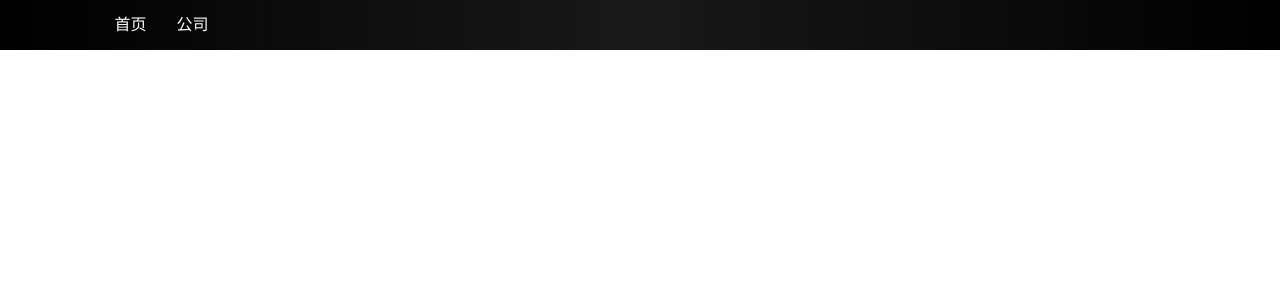
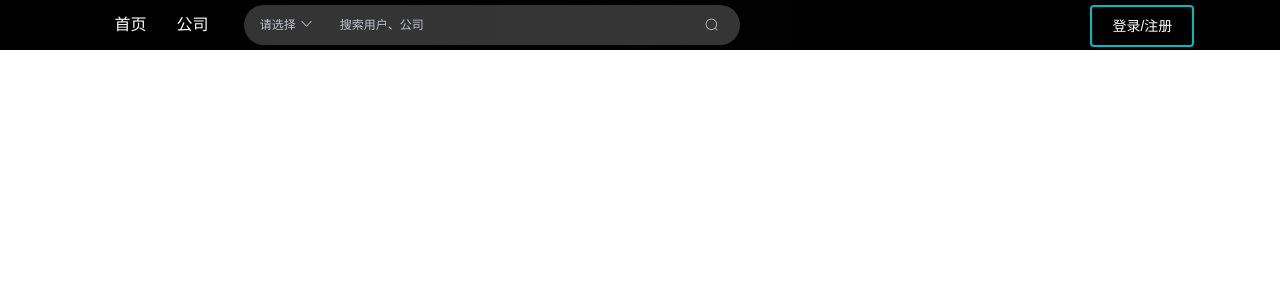
Before and after one commit to 2023-SE-13/24-SP-FrontEnd, a Vue app: page /home in a window 1280 px wide. Shown: the top 300 px of the page. Built offline with nearby package versions, Linux system fonts and the light colour scheme.

Commit message:
修改导航栏样式

```diff
--- a/src/components/NaviBar.vue
+++ b/src/components/NaviBar.vue
@@ -4,6 +4,19 @@
             <div class="navi-item" v-for="(naviUnit, index) in naviUnits" :key="index" @click="changeActive(index)"
                 :class="{ active: activeIndex === index }">
                 <router-link :to="naviUnit.link_to">{{ naviUnit.content }}</router-link>
+            </div>
+            <div class="navi-search" v-show="this.$route.path !== '/main'">
+                <el-select v-model="select" :popper-append-to-body="false" slot="prepend" class="navi-select">
+                    <el-option label="用户" value="1" @click="select = '用户'"></el-option>
+                    <el-option label="公司" value="2" @click="select = '公司'"></el-option>
+                </el-select>
+                <el-input placeholder="搜索用户、公司" v-model="input" class="navi-input" @input="allow"
+                    @keyup.enter.native="search">
+                    <el-button slot="suffix" icon="el-icon-search" @click="search" ref="button"></el-button>
+                </el-input>
+            </div>
+            <div v-show="!isLogin" class="loginButton">
+                <el-button @click="gotoLogin">登录/注册</el-button>
             </div>
         </div>
 
@@ -18,27 +31,46 @@ export default {
             naviUnits: [
                 { content: "首页", link_to: "/main" },
                 { content: "公司", link_to: "/company" }
-            ]
+            ],
+            isLogin: false,
+            select: '',
+            input: ''
         }
     },
     methods: {
         changeActive(index) {
             this.activeIndex = index
             console.log(this.activeIndex)
+        },
+        gotoLogin() {
+            this.$router.push("/login")
+            // this.isLogin = true
+        },
+        allow() {
+            if (this.input !== null && this.input !== '') {
+                this.$refs.button.$el.style.cursor = 'pointer'
+            } else {
+                this.$refs.button.$el.style.cursor = 'not-allowed'
+            }
         }
     },
     created() {
         const currentRouteIndex = this.naviUnits.findIndex(unit => unit.link_to == this.$route.path);
         this.activeIndex = currentRouteIndex !== -1 ? currentRouteIndex : null;
+    },
+    mounted() {
+        if (this.input === null || this.input === '') {
+            this.$refs.button.$el.style.cursor = 'not-allowed'
+        }
     }
 }
 </script>
 
-<style lang="css" scoped>
+<style lang="css" >
 .navi {
     width: 100%;
     /* background-color: #00bebd; */
-    background:linear-gradient(90deg, rgba(0, 0, 0, 1) 0%, rgba(0, 0, 0, 0.9) 50%, rgba(0, 0, 0, 1) 100%);
+    background: linear-gradient(90deg, rgba(0, 0, 0, 1) 0%, rgba(0, 0, 0, 0.9) 50%, rgba(0, 0, 0, 1) 100%);
     height: 50px;
     /* background-image: linear-gradient(179deg,black,#00bebd); */
 }
@@ -97,4 +129,101 @@ export default {
     font-weight: bold;
     color: #00bebd;
 }
+
+.navi-search {
+  width: 496px;
+  float: left;
+  position: relative;
+  top: 5px;
+  left: 30px;
+  border-radius: 20px 0 0 20px;
+}
+
+.navi-search .el-select {
+  float: left;
+  width: 80px;
+  height: 40px;
+}
+
+.navi-search .el-select .el-input__inner {
+  background-color: #ffffff33;
+  color: #ffffffcc;
+  border-radius: 20px 0 0 20px;
+  border: 1px solid transparent;
+  padding: 10px 10px 10px 15px;
+  font-size: 12px;
+}
+
+.navi-search .el-select:hover .el-input__inner {
+  border: 1px solid transparent;
+}
+
+.navi-search .el-select .el-input__inner:focus {
+  color: white;
+  background-color: #ffffff33;
+  border: 1px solid transparent;
+}
+
+.navi-search .el-select .el-input.is-focus .el-input__inner {
+  border: 1px solid transparent;
+}
+
+.navi-search .navi-input {
+  float: left;
+  width: 416px;
+}
+
+.navi-search .navi-input>.el-input__inner {
+  float: left;
+  width: 416px;
+  color: #ffffffcc;
+  background-color: #ffffff33;
+  font-size: 12px;
+  border-radius: 0 20px 20px 0;
+  border: 1px solid transparent;
+}
+
+.navi-search .navi-input>.el-input__inner:focus {
+  color: #2f3a91;
+  background-color: #ffffff;
+}
+
+.navi-search .navi-input .el-button {
+  height: 40px;
+  position: relative;
+  left: 5px;
+  background-color: transparent;
+  border: 1px solid transparent;
+  border-radius: 0 20px 20px 0;
+  color: #bbbbbb;
+}
+
+.navi-search .navi-input .el-button:hover {
+  color: #2f3a91;
+}
+
+
+.navi-inner .loginButton {
+    display: inline-block;
+    float: right;
+    position: relative;
+    /* height: 20px; */
+    width: 100px;
+    /* top: 15x; */
+    margin-top: 5px;
+}
+
+.navi-inner .loginButton .el-button {
+    background: transparent;
+    color: white;
+    border: 2px solid #00bebd;
+    border-radius: 4px;
+    position: center;
+}
+
+.navi-inner .loginButton .el-button:hover {
+    background-color: #1c4348;
+    color: #00bebd;
+    /* border: 1px solid white; */
+}
 </style>
```
